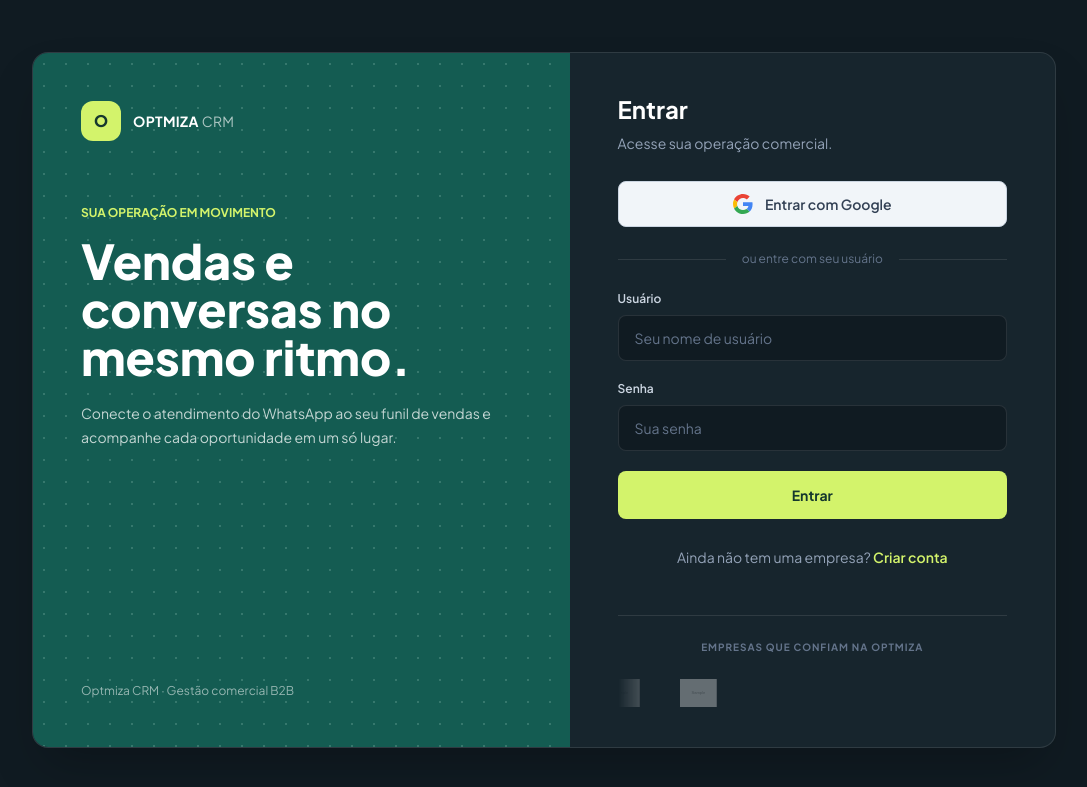
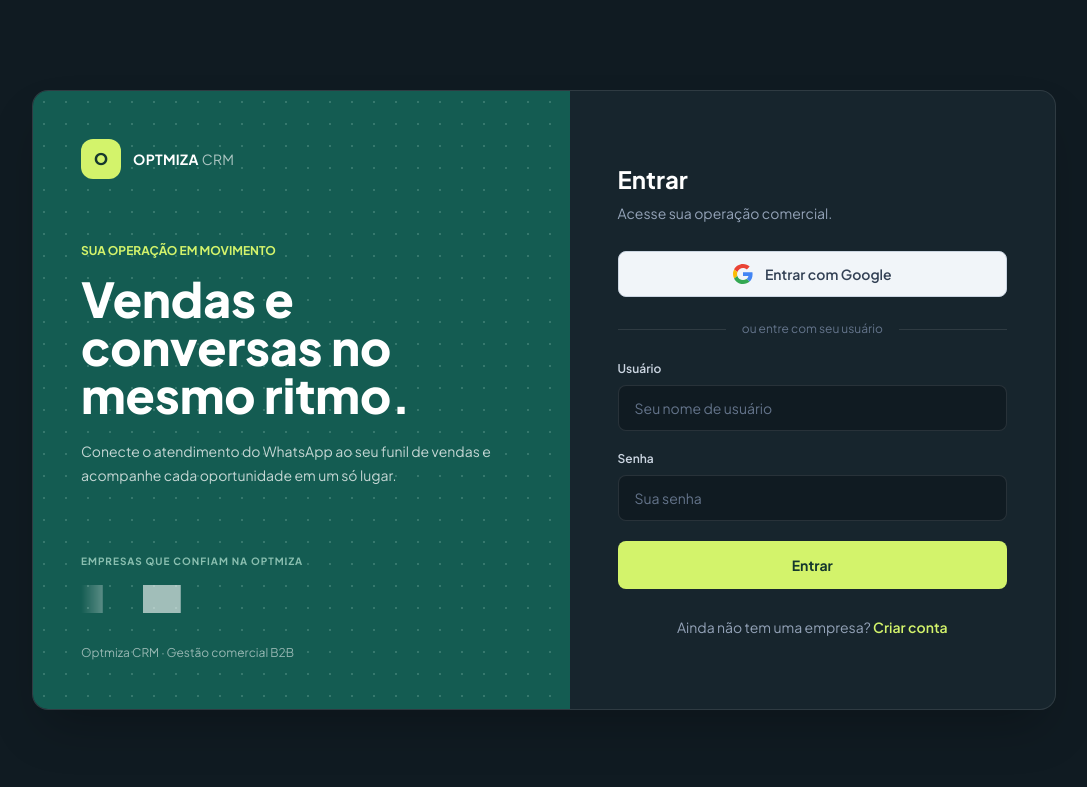
Before and after one commit to PyPedro/crm, a Flask app: page /login in a window 1280 px wide. Shown: the top 787 px of the page, without its empty margins (96-1183 px from the left). Run offline with Flask 3, Linux system fonts and the light colour scheme; tables that the repository leaves empty hold one stand-in row (values such as "Sample post"); grey boxes marked "Sample" are stand-in pictures; some libraries are stand-ins or nearby versions.

Commit message:
Refactor login.html branding and logo carousel
Updated branding section and removed duplicate logo carousel.

```diff
--- a/app/templates/login.html
+++ b/app/templates/login.html
@@ -29,9 +29,10 @@
 <body class="min-h-screen bg-[#101b22] text-white flex items-center justify-center p-5">
     <main class="w-full max-w-5xl min-h-[620px] grid md:grid-cols-[1.05fr_0.95fr] overflow-hidden rounded-2xl border border-white/10 bg-[#17252d] shadow-2xl rise">
 
-        <!-- Lado Esquerdo (Branding) -->
+        <!-- Lado Esquerdo (Branding - Parte Verde) -->
         <section class="relative flex flex-col justify-between overflow-hidden bg-[#145c52] p-8 sm:p-12">
             <div class="absolute inset-0 opacity-20" style="background-image: radial-gradient(#bce9d8 1px, transparent 1px); background-size: 22px 22px;"></div>
+
             <div class="relative">
                 <div class="mb-16 flex items-center gap-3">
                     <span class="flex h-10 w-10 items-center justify-center rounded-xl bg-[#d3f36b] font-extrabold text-[#16382e]">O</span>
@@ -41,10 +42,37 @@
                 <h1 class="max-w-md text-4xl font-extrabold leading-tight sm:text-5xl">Vendas e conversas no mesmo ritmo.</h1>
                 <p class="mt-5 max-w-md text-sm leading-6 text-white/75">Conecte o atendimento do WhatsApp ao seu funil de vendas e acompanhe cada oportunidade em um só lugar.</p>
             </div>
-            <p class="relative mt-14 text-xs text-white/55">Optmiza CRM · Gestão comercial B2B</p>
+
+            <div class="relative mt-14">
+                <!-- Carrossel Infinito de Logos -->
+                {% if empresas %}
+                <div class="mb-8 w-full overflow-hidden">
+                    <p class="text-[10px] font-bold text-[#bce9d8] uppercase tracking-widest mb-4 opacity-70">
+                        Empresas que confiam na Optmiza
+                    </p>
+                    <!-- Máscara de esbatimento nas bordas para efeito suave -->
+                    <div class="relative w-full overflow-hidden" style="mask-image: linear-gradient(to right, transparent, black 10%, black 90%, transparent);">
+                        <div class="animate-marquee flex items-center gap-10">
+                            <!-- Loop Original -->
+                            {% for empresa in empresas %}
+                                <img src="{{ empresa.logo_b64 }}" alt="{{ empresa.nome }}" class="h-7 w-auto max-w-[100px] object-contain grayscale brightness-200 opacity-60 hover:grayscale-0 hover:brightness-100 hover:opacity-100 transition-all duration-300">
+                            {% endfor %}
+
+                            <!-- Loop Clone (necessário para não haver "quebra" no loop infinito) -->
+                            {% for empresa in empresas %}
+                                <img src="{{ empresa.logo_b64 }}" alt="{{ empresa.nome }}" class="h-7 w-auto max-w-[100px] object-contain grayscale brightness-200 opacity-60 hover:grayscale-0 hover:brightness-100 hover:opacity-100 transition-all duration-300">
+                            {% endfor %}
+                        </div>
+                    </div>
+                </div>
+                {% endif %}
+
+                <!-- Assinatura -->
+                <p class="text-xs text-white/55">Optmiza CRM · Gestão comercial B2B</p>
+            </div>
         </section>
 
-        <!-- Lado Direito (Formulário) -->
+        <!-- Lado Direito (Formulário - Parte Escura) -->
         <section class="flex flex-col justify-center px-7 py-10 sm:px-12 relative overflow-hidden">
             <div class="mx-auto w-full max-w-md">
                 <h2 class="text-2xl font-bold">Entrar</h2>
@@ -85,29 +113,6 @@
 
                 <p class="mt-7 text-center text-sm text-slate-400">Ainda não tem uma empresa? <a class="font-semibold text-[#d3f36b] hover:underline" href="{{ url_for('main.register') }}">Criar conta</a></p>
 
-                <!-- Carrossel Infinito de Logos -->
-                {% if empresas %}
-                <div class="mt-12 pt-6 border-t border-white/10 w-full overflow-hidden">
-                    <p class="text-center text-[10px] font-bold text-slate-500 uppercase tracking-widest mb-6">
-                        Empresas que confiam na Optmiza
-                    </p>
-                    <!-- Máscara de esbatimento nas bordas para efeito suave -->
-                    <div class="relative w-full overflow-hidden" style="mask-image: linear-gradient(to right, transparent, black 10%, black 90%, transparent);">
-                        <div class="animate-marquee flex items-center gap-10">
-                            <!-- Loop Original -->
-                            {% for empresa in empresas %}
-                                <img src="{{ empresa.logo_b64 }}" alt="{{ empresa.nome }}" class="h-7 w-auto max-w-[100px] object-contain grayscale opacity-40 hover:grayscale-0 hover:opacity-100 transition-all duration-300">
-                            {% endfor %}
-
-                            <!-- Loop Clone (necessário para não haver "quebra" no loop infinito) -->
-                            {% for empresa in empresas %}
-                                <img src="{{ empresa.logo_b64 }}" alt="{{ empresa.nome }}" class="h-7 w-auto max-w-[100px] object-contain grayscale opacity-40 hover:grayscale-0 hover:opacity-100 transition-all duration-300">
-                            {% endfor %}
-                        </div>
-                    </div>
-                </div>
-                {% endif %}
-
             </div>
         </section>
     </main>
```
